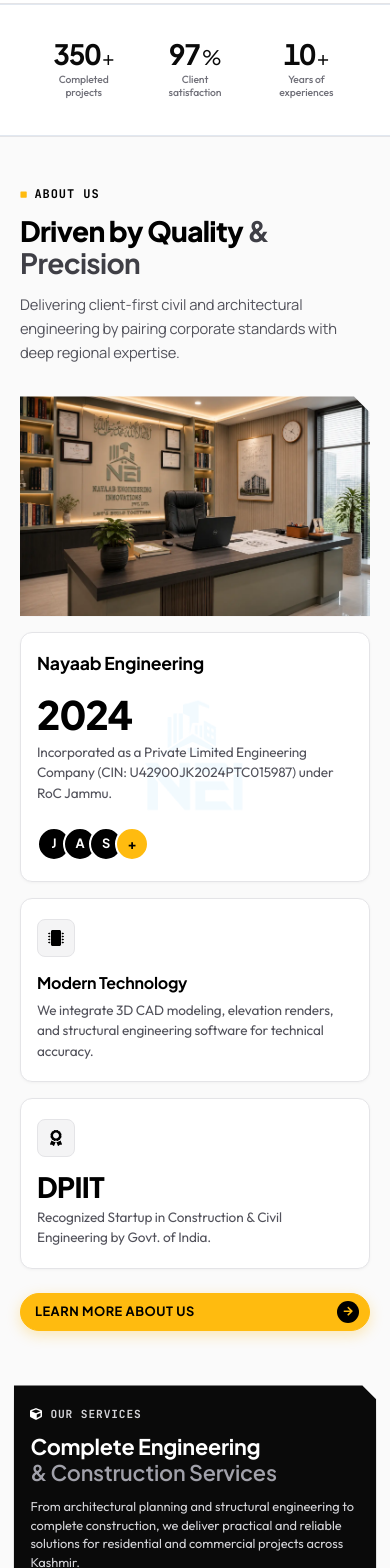
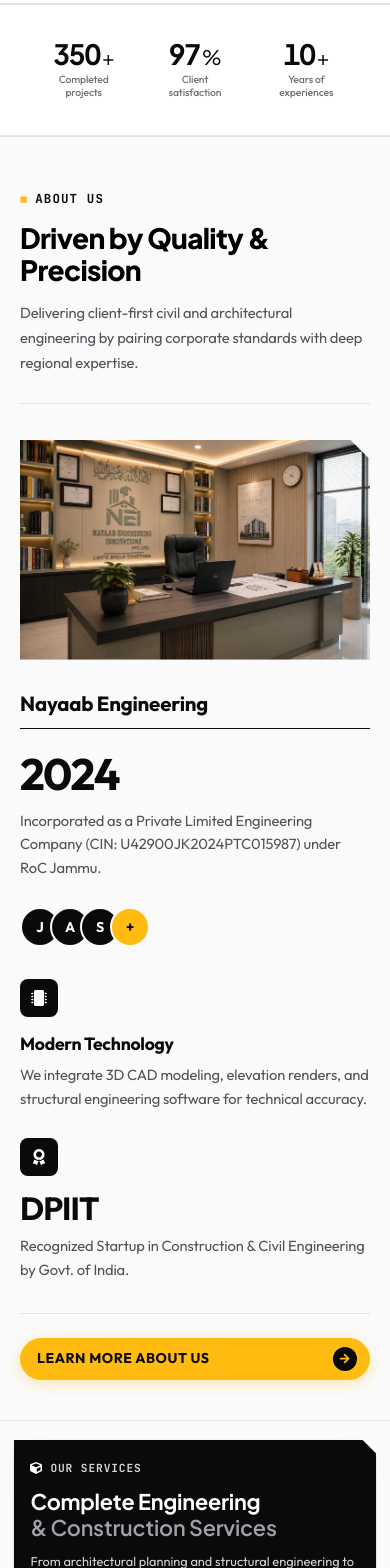
Before and after one commit to Code-with-kallis/NayaanEngineering, a React (Vite) app: page / in a window 390 px wide. Shown: the part 1000-2568 px from the top of the page. Built offline with nearby package versions, Linux system fonts and the light colour scheme; no server answers; the database is empty; a web font is replaced by a local one.

Commit message:
feat: audit 3

```diff
--- a/src/components/home/AboutBento.module.css
+++ b/src/components/home/AboutBento.module.css
@@ -4,13 +4,13 @@
 .statsSection {
   width: 100%;
   margin: 0;
-  padding-block: clamp(4rem, 6vw, 5.5rem) clamp(3.5rem, 5vw, 4.5rem);
+  padding-block: clamp(4.5rem, 6.5vw, 6.5rem) clamp(4rem, 5.5vw, 5.5rem);
   padding-inline: clamp(1.5rem, 5vw, 4rem);
   box-sizing: border-box;
   background: #FAFAFA;
   border-top: 1px solid #E4E4E7;
-  border-bottom: none;
-  font-family: 'Plus Jakarta Sans', -apple-system, BlinkMacSystemFont, 'Segoe UI', Roboto, sans-serif;
+  border-bottom: 1px solid #E4E4E7;
+  font-family: var(--nei-font-body, 'Outfit', -apple-system, BlinkMacSystemFont, 'Segoe UI', Roboto, sans-serif);
   overflow: hidden;
   contain: content;
 }
@@ -26,14 +26,14 @@
 .sectionTagRow {
   display: inline-flex;
   align-items: center;
-  gap: 0.45rem;
-  color: #000000;
+  gap: 0.5rem;
+  color: #0A0A0A;
   font-family: var(--nei-font-meta, 'JetBrains Mono', monospace);
-  font-size: 0.75rem;
+  font-size: 0.78rem;
   font-weight: 700;
-  margin-bottom: 0.65rem;
+  margin-bottom: 0.75rem;
   text-transform: uppercase;
-  letter-spacing: 0.08em;
+  letter-spacing: 0.09em;
 }
 
 .tagSquareIcon {
@@ -42,13 +42,15 @@
   flex-shrink: 0;
 }
 
-/* HEADER LOCKUP */
+/* HEADER LOCKUP (Driven by Quality & Precision - UNTOUCHED) */
 .splitHeaderContainer {
   display: grid;
   grid-template-columns: 1.2fr 1fr;
   gap: clamp(1.5rem, 3vw, 2.5rem);
   align-items: flex-end;
-  margin-bottom: clamp(2.5rem, 4vw, 3.5rem);
+  margin-bottom: clamp(3rem, 4.5vw, 4.5rem);
+  padding-bottom: 1.75rem;
+  border-bottom: 1px solid #E4E4E7;
 }
 
 .splitHeaderLeft {
@@ -65,12 +67,6 @@
   letter-spacing: -0.025em;
 }
 
-/* Hero-style Subtle Accent for Title */
-.titleGrey {
-  color: #3F3F46;
-  font-weight: 700;
-}
-
 .splitHeaderRight {
   display: flex;
   align-items: flex-end;
@@ -78,24 +74,24 @@
   width: 100%;
 }
 
-/* Section Subtitle: Right-Aligned with subtle dimming */
+/* Section Subtitle */
 .splitDesc {
   color: #52525B;
-font-family: 'Manrope', sans-serif;
-  font-size: clamp(0.925rem, 1.1vw, 1.025rem);
+  font-family: var(--nei-font-body, 'Outfit', sans-serif);
+  font-size: 1.12rem;
   font-weight: 400;
-  line-height: 1.65;
+  line-height: 1.7;
   margin: 0;
   max-width: 48ch;
   text-align: right;
   letter-spacing: -0.01em;
 }
 
-/* ===== BENTO GRID SYSTEM ===== */
+/* ===== EDITORIAL NON-CARD GRID SYSTEM ===== */
 .bentoGrid {
   display: grid;
-  grid-template-columns: 1.1fr 1.15fr 1fr;
-  gap: 1.5rem;
+  grid-template-columns: 1.15fr 1.1fr 1fr;
+  gap: clamp(2rem, 3.5vw, 3.5rem);
   align-items: stretch;
   width: 100%;
   box-sizing: border-box;
@@ -104,43 +100,35 @@
 .bentoStack {
   display: flex;
   flex-direction: column;
-  gap: 1.5rem;
+  gap: 2.25rem;
   justify-content: space-between;
   min-width: 0;
 }
 
-/* CARD STYLING */
+/* DIRECT-ON-BACKGROUND MINIMALIST BLOCK */
 .bentoCard {
   position: relative;
-  background: #FFFFFF;
-  border-radius: 16px;
-  padding: clamp(1.35rem, 2vw, 1.75rem);
-  box-shadow: 0 1px 3px rgba(0, 0, 0, 0.04);
-  border: 1px solid #E4E4E7;
+  background: transparent;
+  border: none;
+  border-radius: 0;
+  padding: 0;
+  box-shadow: none;
   display: flex;
   flex-direction: column;
-  justify-content: space-between;
-  overflow: hidden;
+  justify-content: flex-start;
   min-width: 0;
   box-sizing: border-box;
-  transform: translateZ(0);
 }
 
 .cardLarge {
   height: 100%;
+  display: flex;
+  flex-direction: column;
+  justify-content: space-between;
 }
 
 .cardWatermarkCenter {
-  position: absolute;
-  top: 50%;
-  left: 50%;
-  transform: translate(-50%, -50%);
-  width: 170px;
-  height: auto;
-  opacity: 0.05;
-  pointer-events: none;
-  user-select: none;
-  z-index: 0;
+  display: none;
 }
 
 .cardContentRelative {
@@ -156,44 +144,50 @@
 .brandHeader {
   display: flex;
   align-items: center;
-  gap: 0.75rem;
-  margin-bottom: 1.25rem;
+  gap: 0.85rem;
+  margin-bottom: 1.5rem;
+  padding-bottom: 0.75rem;
+  border-bottom: 1.5px solid #0A0A0A;
 }
 
 .brandName {
-  font-size: 1.1rem;
+  font-family: var(--nei-font-body, 'Outfit', sans-serif);
+  font-size: 1.28rem;
   font-weight: 700;
-  color: #000000;
+  color: #0A0A0A;
   line-height: 1.2;
   letter-spacing: -0.01em;
 }
 
+/* NUMERICAL DATA HIGHLIGHTS */
 .bigStatNum {
-  font-size: clamp(2.8rem, 4vw, 3.5rem);
+  font-family: var(--nei-font-body, 'Outfit', sans-serif);
+  font-size: clamp(3.2rem, 4.5vw, 4.4rem);
   font-weight: 800;
-  color: #000000;
+  color: #0A0A0A;
+  line-height: 0.95;
+  margin-bottom: 0.85rem;
+  letter-spacing: -0.04em;
+}
+
+.mediumStatNum {
+  font-family: var(--nei-font-body, 'Outfit', sans-serif);
+  font-size: clamp(2.2rem, 3vw, 2.9rem);
+  font-weight: 800;
+  color: #0A0A0A;
   line-height: 1;
-  margin-bottom: 0.75rem;
+  margin-bottom: 0.6rem;
   letter-spacing: -0.03em;
 }
 
-.mediumStatNum {
-  font-size: clamp(2rem, 2.8vw, 2.4rem);
-  font-weight: 800;
-  color: #000000;
-  line-height: 1;
-  margin-bottom: 0.5rem;
-  letter-spacing: -0.025em;
-}
-
-/* Center Card Text */
+/* DIRECT EDITORIAL TYPOGRAPHY */
 .bentoText {
   color: #52525B;
   font-family: var(--nei-font-body, 'Outfit', sans-serif);
-  font-size: 0.925rem;
+  font-size: 1.08rem;
   font-weight: 400;
-  line-height: 1.6;
-  margin: 0 0 1.5rem 0;
+  line-height: 1.7;
+  margin: 0 0 1.75rem 0;
   word-break: normal;
   overflow-wrap: break-word;
   letter-spacing: -0.01em;
@@ -202,21 +196,23 @@
 .avatarStack {
   display: flex;
   align-items: center;
+  margin-top: auto;
 }
 
 .avatar {
-  width: 34px;
-  height: 34px;
+  width: 40px;
+  height: 40px;
   border-radius: 50%;
-  background: #000000;
+  background: #0A0A0A;
   color: #FFFFFF;
+  font-family: var(--nei-font-body, 'Outfit', sans-serif);
   font-weight: 700;
-  font-size: 0.8rem;
+  font-size: 0.88rem;
   display: flex;
   align-items: center;
   justify-content: center;
-  border: 2px solid #FFFFFF;
-  margin-left: -8px;
+  border: 2.5px solid #FAFAFA;
+  margin-left: -10px;
 }
 
 .avatar:first-child {
@@ -224,27 +220,27 @@
 }
 
 .avatarPlus {
-  width: 34px;
-  height: 34px;
+  width: 40px;
+  height: 40px;
   border-radius: 50%;
   background: rgb(255, 187, 15);
-  color: #000000;
+  color: #0A0A0A;
+  font-family: var(--nei-font-body, 'Outfit', sans-serif);
   font-weight: 800;
-  font-size: 0.85rem;
+  font-size: 0.92rem;
   display: flex;
   align-items: center;
   justify-content: center;
-  margin-left: -8px;
-  border: 2px solid #FFFFFF;
+  margin-left: -10px;
+  border: 2.5px solid #FAFAFA;
 }
 
 .cardIconBox {
   width: 38px;
   height: 38px;
   border-radius: 8px;
-  background: #F4F4F5;
-  border: 1px solid #E4E4E7;
-  color: #000000;
+  background: #0A0A0A;
+  color: #FFFFFF;
   display: flex;
   align-items: center;
   justify-content: center;
@@ -253,43 +249,43 @@
 }
 
 .cardSmallTitle {
-  font-size: 1.1rem;
+  font-family: var(--nei-font-body, 'Outfit', sans-serif);
+  font-size: 1.25rem;
   font-weight: 700;
-  color: #000000;
+  color: #0A0A0A;
   margin: 0 0 0.45rem 0;
-  line-height: 1.25;
+  line-height: 1.3;
   letter-spacing: -0.015em;
 }
 
-/* Right Stack Card Descriptions */
 .cardSmallDesc {
   color: #52525B;
   font-family: var(--nei-font-body, 'Outfit', sans-serif);
-  font-size: 0.9rem;
+  font-size: 1.02rem;
   font-weight: 400;
-  line-height: 1.55;
+  line-height: 1.65;
   margin: 0;
   word-break: normal;
   overflow-wrap: break-word;
   letter-spacing: -0.01em;
 }
 
-/* ===== CLIPPED-CORNER OFFICE IMAGE CARD ===== */
+/* ===== CLIPPED-CORNER OFFICE IMAGE ARCHITECTURAL SHOWCASE ===== */
 .imageCard {
   position: relative;
   width: 100%;
   height: 100%;
-  min-height: 320px;
-  background: #FAFAFA;
+  min-height: 340px;
+  background: #E4E4E7;
   overflow: hidden;
   clip-path: polygon(
     0 0,
-    calc(100% - 52px) 0,
-    100% 52px,
+    calc(100% - 44px) 0,
+    100% 44px,
     100% 100%,
     0 100%
   );
-  box-shadow: 0 4px 20px rgba(0, 0, 0, 0.08);
+  box-shadow: 0 12px 36px rgba(0, 0, 0, 0.08);
 }
 
 .officeImg {
@@ -313,24 +309,27 @@
   font-size: 0.75rem;
 }
 
-/* ===== BOTTOM RIGHT BUTTON ===== */
+/* ===== BOTTOM CTA BUTTON ===== */
 .sectionFooter {
   display: flex;
   justify-content: flex-end;
   align-items: center;
-  margin-top: clamp(1.75rem, 3vw, 2.5rem);
+  margin-top: clamp(2.5rem, 4vw, 3.5rem);
+  padding-top: 1.5rem;
+  border-top: 1px solid #E4E4E7;
 }
 
 .aboutBtn {
   display: inline-flex;
   align-items: center;
-  gap: 8px;
-  padding: 6px 8px 6px 16px;
+  gap: 10px;
+  padding: 8px 12px 8px 22px;
   background: rgb(255, 187, 15);
   border: 1px solid rgb(255, 187, 15);
   border-radius: 999px;
-  color: #000000;
-  font-size: 0.8rem;
+  color: #0A0A0A;
+  font-family: var(--nei-font-body, 'Outfit', sans-serif);
+  font-size: 0.88rem;
   font-weight: 700;
   letter-spacing: 0.04em;
   text-transform: uppercase;
@@ -341,15 +340,15 @@
 }
 
 .aboutBtnArrow {
-  width: 22px;
-  height: 22px;
+  width: 24px;
+  height: 24px;
   border-radius: 50%;
-  background: #000000;
+  background: #0A0A0A;
   color: rgb(255, 187, 15);
   display: flex;
   align-items: center;
   justify-content: center;
-  font-size: 0.65rem;
+  font-size: 0.7rem;
   transition: transform 0.25s cubic-bezier(0.16, 1, 0.3, 1),
               background-color 0.25s ease,
               color 0.25s ease;
@@ -357,16 +356,16 @@
 }
 
 .aboutBtn:hover {
-  background: #000000;
-  border-color: rgb(255, 187, 15);
+  background: #0A0A0A;
+  border-color: #0A0A0A;
   color: rgb(255, 187, 15);
-  box-shadow: 0 6px 20px rgba(255, 187, 15, 0.4);
+  box-shadow: 0 6px 20px rgba(0, 0, 0, 0.2);
 }
 
 .aboutBtn:hover .aboutBtnArrow {
   transform: translateX(2px);
   background: rgb(255, 187, 15);
-  color: #000000;
+  color: #0A0A0A;
 }
 
 /* ==========================================================================
@@ -382,7 +381,7 @@
   .splitHeaderContainer {
     grid-template-columns: 1.15fr 1fr;
     gap: 1.5rem;
-    margin-bottom: 2rem;
+    margin-bottom: 2.25rem;
   }
 
   .splitTitle {
@@ -390,56 +389,43 @@
   }
 
   .splitDesc {
-    font-size: 0.92rem;
+    font-size: 0.95rem;
     max-width: 42ch;
   }
 
   .bentoGrid {
-    grid-template-columns: 1.05fr 1.1fr 1fr;
-    gap: 1rem;
+    grid-template-columns: 1.1fr 1fr;
+    gap: 2rem;
   }
 
-  .bentoStack {
-    gap: 1rem;
-  }
-
-  .bentoCard {
-    padding: 1.25rem 1rem;
+  .imageCard {
+    grid-column: 1 / -1;
+    min-height: 280px;
+    clip-path: polygon(
+      0 0,
+      calc(100% - 32px) 0,
+      100% 32px,
+      100% 100%,
+      0 100%
+    );
   }
 
   .bigStatNum {
-    font-size: 2.45rem;
-    margin-bottom: 0.5rem;
+    font-size: 2.75rem;
   }
 
   .mediumStatNum {
-    font-size: 1.75rem;
-    margin-bottom: 0.35rem;
+    font-size: 2rem;
   }
 
   .bentoText,
   .cardSmallDesc {
-    font-size: 0.85rem;
-    line-height: 1.5;
+    font-size: 0.92rem;
+    line-height: 1.6;
   }
 
   .cardSmallTitle {
-    font-size: 1rem;
-  }
-
-  .cardWatermarkCenter {
-    width: 130px;
-  }
-
-  .imageCard {
-    min-height: 280px;
-    clip-path: polygon(
-      0 0,
-      calc(100% - 36px) 0,
-      100% 36px,
-      100% 100%,
-      0 100%
-    );
+    font-size: 1.1rem;
   }
 }
 
@@ -447,7 +433,7 @@
 @media (max-width: 900px) {
   .splitHeaderContainer {
     grid-template-columns: 1fr;
-    gap: 0.75rem;
+    gap: 0.85rem;
   }
 
   .splitHeaderRight {
@@ -460,20 +446,15 @@
   }
 
   .bentoGrid {
-    grid-template-columns: 1fr 1fr;
-    gap: 1.25rem;
-  }
-
-  .imageCard {
-    grid-column: 1 / -1;
-    min-height: 260px;
+    grid-template-columns: 1fr;
+    gap: 2.5rem;
   }
 }
 
 /* Mobile Screens (<= 768px) */
 @media (max-width: 768px) {
   .statsSection {
-    padding-block: 3rem 2.25rem;
+    padding-block: 3.25rem 2.5rem;
     padding-inline: 1.25rem;
   }
 
@@ -484,12 +465,17 @@
   .splitDesc {
     text-align: left;
     max-width: 100%;
+    font-size: 0.92rem;
   }
 
   .bentoGrid {
     display: flex;
     flex-direction: column;
-    gap: 1rem;
+    gap: 2rem;
+  }
+
+  .bentoStack {
+    gap: 1.75rem;
   }
 
   .imageCard {
@@ -497,36 +483,22 @@
     height: 220px;
     clip-path: polygon(
       0 0,
-      calc(100% - 16px) 0,
-      100% 16px,
+      calc(100% - 20px) 0,
+      100% 20px,
       100% 100%,
       0 100%
     );
   }
 
-  .cardLarge {
-    padding: 1.25rem 1rem;
-    border-radius: 12px;
-  }
-
-  .bentoStack {
-    gap: 1rem;
-  }
-
-  .bentoCard {
-    padding: 1.25rem 1rem;
-    border-radius: 12px;
-  }
-
   .sectionFooter {
     justify-content: stretch;
-    margin-top: 1.5rem;
+    margin-top: 2rem;
   }
 
   .aboutBtn {
     width: 100%;
     justify-content: space-between;
-    padding: 7px 10px 7px 14px;
+    padding: 8px 12px 8px 16px;
     box-sizing: border-box;
   }
 }
```
